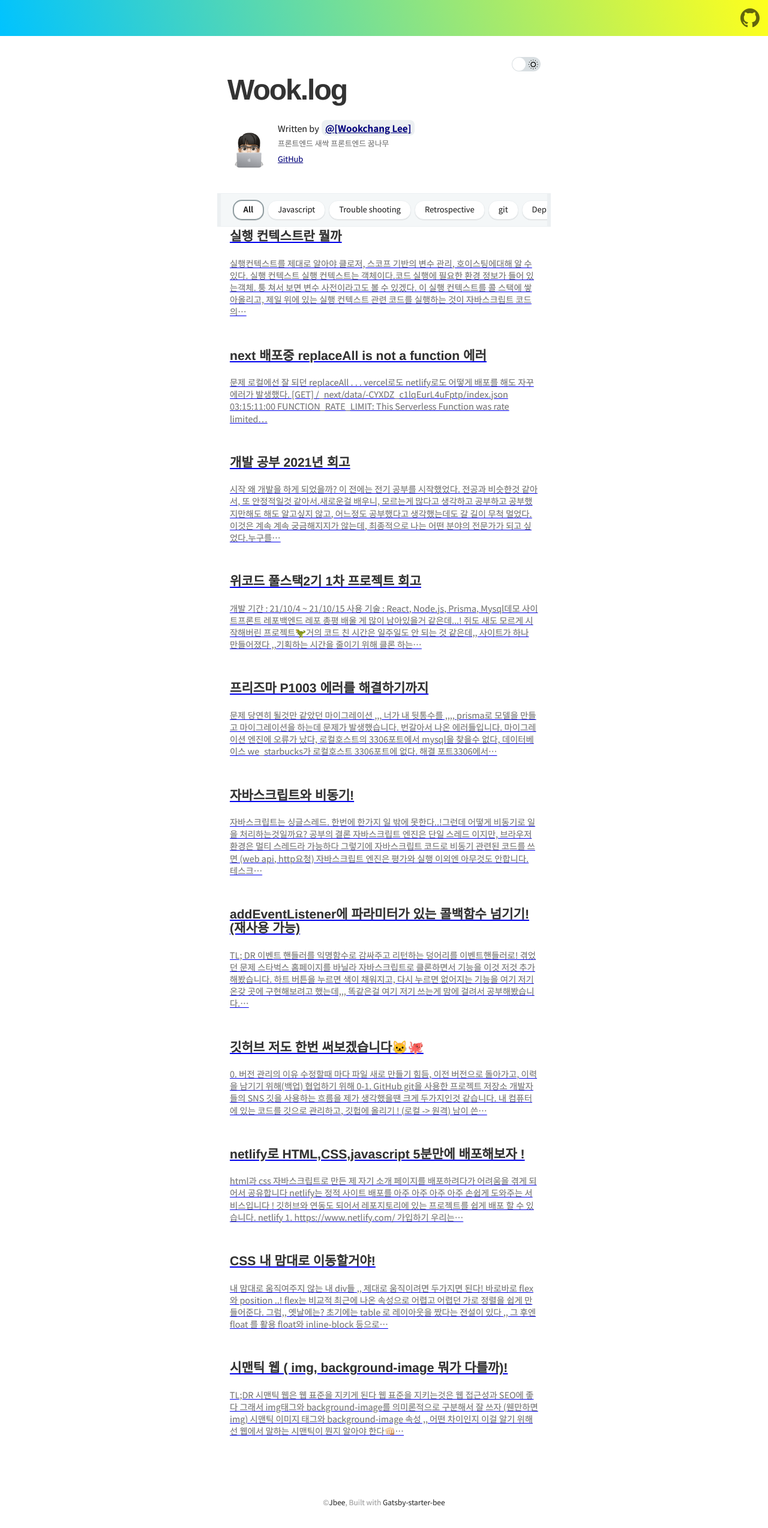
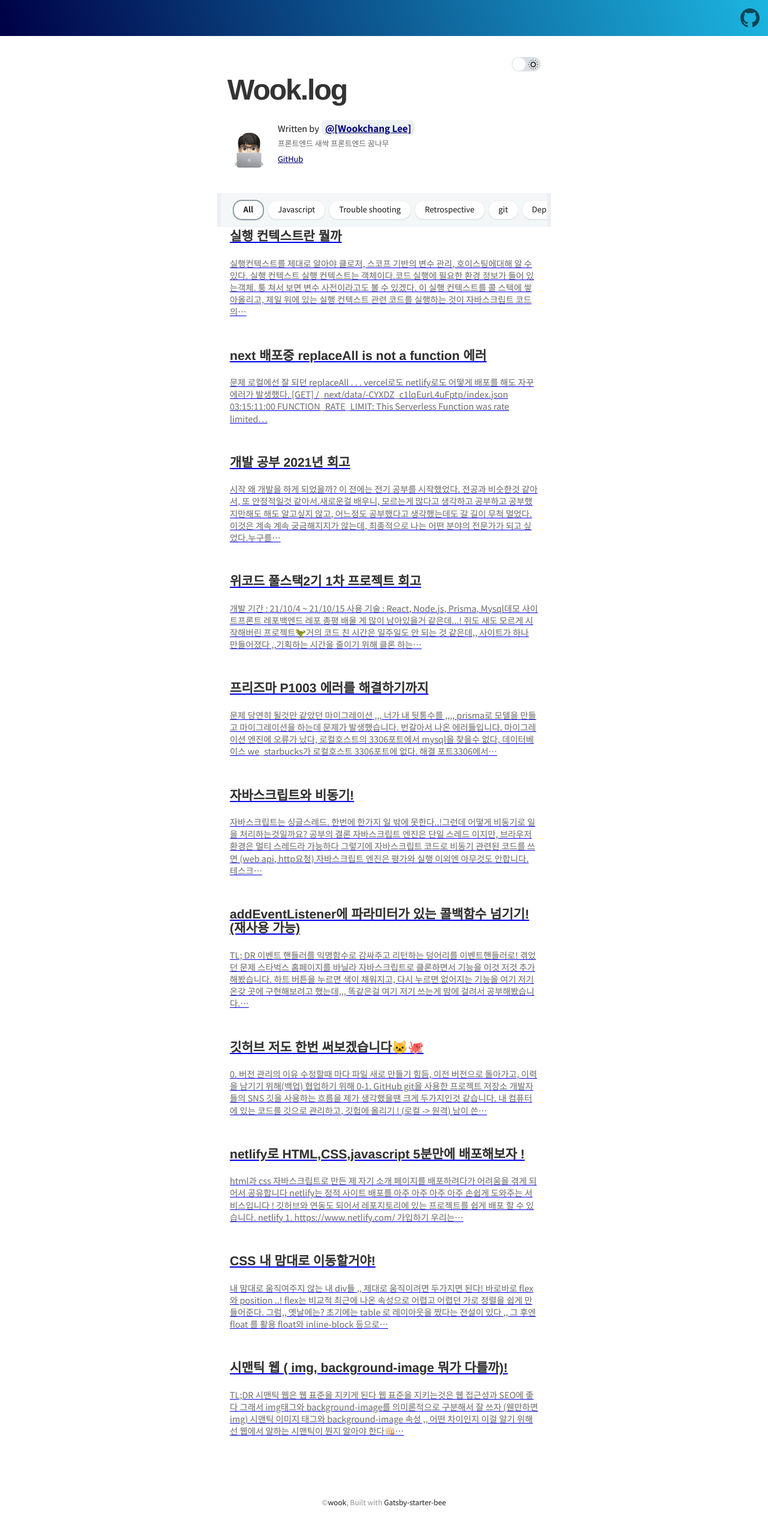
Before and after one commit to wook95/wook95.github.io, a Gatsby site: page / in a window 1280 px wide. Shown: the whole page at 60% size. Built offline with nearby package versions, Linux system fonts and the light colour scheme; Gatsby itself is replaced by a stand-in of ours; some packages are replaced by stand-ins of ours; what typography-theme-github would draw is missing.

Commit message:
modify: 메타데이터,스타일 변경

```diff
--- a/gatsby-meta-config.js
+++ b/gatsby-meta-config.js
@@ -1,6 +1,6 @@
 module.exports = {
   title: `Wook.log`,
-  description: `Blog posted about ...`,
+  description: `개발 일지`,
   author: `[Wookchang Lee]`,
   introduction: `프론트엔드 새싹 프론트엔드 꿈나무`,
   siteUrl: `https://wook95.github.io`, // Your blog site url
--- a/src/components/footer/index.jsx
+++ b/src/components/footer/index.jsx
@@ -4,7 +4,7 @@ import './index.scss'
 
 export const Footer = () => (
   <footer className="footer">
-    ©<a href="https://github.com/JaeYeopHan">Jbee</a>, Built with{' '}
+    ©<a href="https://github.com/wook95">wook</a>, Built with{' '}
     <a href="https://github.com/JaeYeopHan/gatsby-starter-bee">
       Gatsby-starter-bee
     </a>
--- a/src/styles/variables.scss
+++ b/src/styles/variables.scss
@@ -1,5 +1,5 @@
 // app
-$theme-gradient: linear-gradient(72deg, #00c3ff, #ffff1c);
+$theme-gradient: linear-gradient(72deg, #000046, #1cb5e0);
 $top-header-text-color: #fff;
 
 /**
```
